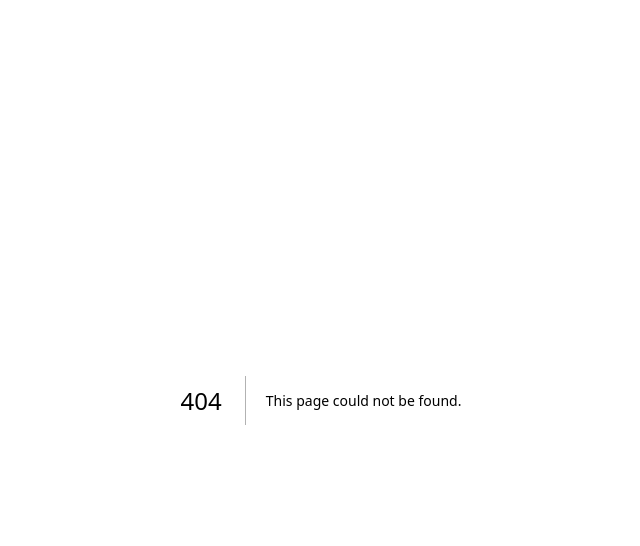
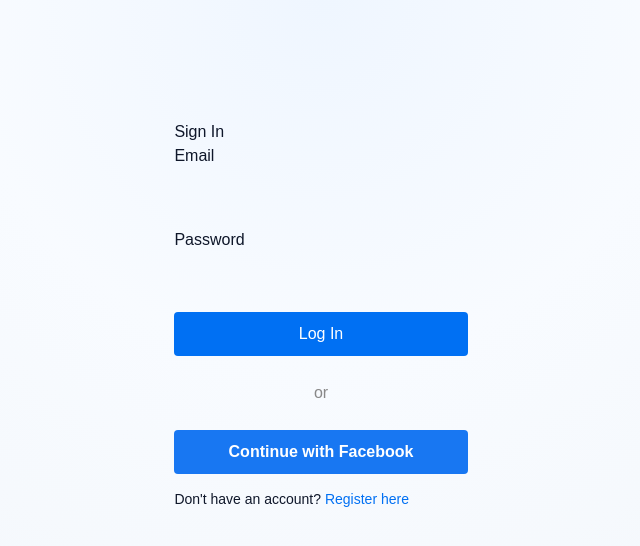
Before and after one commit to gabrieldragoscalin-hash/web_analyzer, a Next.js app in the folder frontend/: page /login in a window 1280 px wide. Before the commit this address had no page. Shown: the top 546 px of the page, without its empty margins (319-959 px from the left). Built offline with nearby package versions, Linux system fonts and the light colour scheme.

Commit message:
feat: Implemented auth through supabase

```diff
--- /dev/null
+++ b/frontend/src/app/auth/actions.ts
@@ -0,0 +1,65 @@
+'use server'
+
+import { revalidatePath } from 'next/cache'
+import { redirect } from 'next/navigation'
+import { createClient } from '@/utils/supabase/server'
+import { headers } from 'next/headers'
+
+export async function login(formData: FormData) {
+    const supabase = await createClient()
+
+    const email = formData.get('email') as string
+    const password = formData.get('password') as string
+
+    const { error } = await supabase.auth.signInWithPassword({ email, password })
+
+    if (error) {
+        return redirect('/login?error=' + encodeURIComponent(error.message))
+    }
+
+    revalidatePath('/', 'layout')
+    redirect('/dashboard')
+}
+
+export async function signup(formData: FormData) {
+    const supabase = await createClient()
+
+    const email = formData.get('email') as string
+    const password = formData.get('password') as string
+    const confirmPassword = formData.get('confirmPassword') as string
+
+    // Manual check to ensure passwords match before calling Supabase
+    if (password !== confirmPassword) {
+        return redirect('/register?error=' + encodeURIComponent("Passwords do not match."))
+    }
+
+    const { error } = await supabase.auth.signUp({ email, password })
+
+    if (error) {
+        return redirect('/register?error=' + encodeURIComponent(error.message))
+    }
+
+    revalidatePath('/', 'layout')
+    redirect('/')
+}
+
+export async function loginWithFacebook() {
+    const supabase = await createClient()
+    const origin = (await headers()).get('origin')
+
+    // Requests the Facebook OAuth URL from Supabase
+    const { data, error } = await supabase.auth.signInWithOAuth({
+        provider: 'facebook',
+        options: {
+            redirectTo: `${origin}/auth/callback`,
+        },
+    })
+
+    if (error) {
+        return redirect('/login?error=' + encodeURIComponent(error.message))
+    }
+
+    if (data.url) {
+        redirect(data.url) // Sends the user to Facebook to authorize
+    }
+}
--- /dev/null
+++ b/frontend/src/app/auth/callback/route.ts
@@ -0,0 +1,21 @@
+// frontend/src/app/auth/callback/route.ts
+import { NextResponse } from 'next/server'
+import { createClient } from '@/utils/supabase/server'
+
+export async function GET(request: Request) {
+    const { searchParams, origin } = new URL(request.url)
+    const code = searchParams.get('code')
+    // next parameter allows you to forward users to a specific page after authentication
+    const next = searchParams.get('next') ?? '/'
+
+    if (code) {
+        const supabase = await createClient()
+        const { error } = await supabase.auth.exchangeCodeForSession(code)
+        if (!error) {
+            return NextResponse.redirect(`${origin}${next}`)
+        }
+    }
+
+    // If code exchange fails, return user to login with an error flag
+    return NextResponse.redirect(`${origin}/login?error=OAuth exchange failed`)
+}
--- /dev/null
+++ b/frontend/src/app/login/page.tsx
@@ -0,0 +1,42 @@
+import { login, loginWithFacebook } from '../auth/actions'
+import Link from 'next/link'
+
+export default async function LoginPage({
+    searchParams,
+}: {
+    searchParams: Promise<{ error?: string }>
+}) {
+    const { error } = await searchParams
+
+    return (
+        <div style={{ maxWidth: '400px', margin: '100px auto', padding: '20px', fontFamily: 'sans-serif' }}>
+            <h2>Sign In</h2>
+            <form style={{ display: 'flex', flexDirection: 'column', gap: '15px' }}>
+                {error && <p style={{ color: 'red', fontSize: '14px' }}>{error}</p>}
+
+                <div>
+                    <label htmlFor="email">Email</label>
+                    <input id="email" name="email" type="email" required style={{ width: '100%', padding: '8px', marginTop: '5px' }} />
+                </div>
+
+                <div>
+                    <label htmlFor="password">Password</label>
+                    <input id="password" name="password" type="password" required style={{ width: '100%', padding: '8px', marginTop: '5px' }} />
+                </div>
+
+                <button formAction={login} style={{ padding: '10px', background: '#0070f3', color: 'white', border: 'none', borderRadius: '4px', cursor: 'pointer' }}>
+                    Log In
+                </button>
+
+                <div style={{ textAlign: 'center', color: '#888', margin: '10px 0' }}>or</div>
+                <button formAction={loginWithFacebook} style={{ padding: '10px', background: '#1877F2', color: 'white', border: 'none', borderRadius: '4px', cursor: 'pointer', fontWeight: 'bold' }}>
+                    Continue with Facebook
+                </button>
+            </form>
+
+            <p style={{ fontSize: '14px', marginTop: '15px' }}>
+                Don't have an account? <Link href="/register" style={{ color: '#0070f3' }}>Register here</Link>
+            </p>
+        </div>
+    )
+}
--- /dev/null
+++ b/frontend/src/app/register/page.tsx
@@ -0,0 +1,41 @@
+import { signup } from '../auth/actions'
+import Link from 'next/link'
+
+export default async function RegisterPage({
+    searchParams,
+}: {
+    searchParams: Promise<{ error?: string }>
+}) {
+    const { error } = await searchParams
+
+    return (
+        <div style={{ maxWidth: '400px', margin: '100px auto', padding: '20px', fontFamily: 'sans-serif' }}>
+            <h2>Create Account</h2>
+            <form style={{ display: 'flex', flexDirection: 'column', gap: '15px' }}>
+                {error && <p style={{ color: 'red', fontSize: '14px' }}>{error}</p>}
+
+                <div>
+                    <label htmlFor="email">Email</label>
+                    <input id="email" name="email" type="email" required style={{ width: '100%', padding: '8px', marginTop: '5px' }} />
+                </div>
+
+                <div>
+                    <label htmlFor="password">Password</label>
+                    <input id="password" name="password" type="password" required style={{ width: '100%', padding: '8px', marginTop: '5px' }} />
+                </div>
+
+                <div>
+                    <label htmlFor="confirmPassword">Confirm Password</label>
+                    <input id="confirmPassword" name="confirmPassword" type="password" required style={{ width: '100%', padding: '8px', marginTop: '5px' }} />
+                </div>
+
+                <button formAction={signup} style={{ padding: '10px', background: '#0070f3', color: 'white', border: 'none', borderRadius: '4px', cursor: 'pointer', marginTop: '10px' }}>
+                    Register
+                </button>
+            </form>
+            <p style={{ fontSize: '14px', marginTop: '15px' }}>
+                Already have an account? <Link href="/login" style={{ color: '#0070f3' }}>Log in</Link>
+            </p>
+        </div>
+    )
+}
--- /dev/null
+++ b/frontend/src/utils/supabase/server.ts
@@ -0,0 +1,27 @@
+import { createServerClient } from '@supabase/ssr'
+import { cookies } from 'next/headers'
+
+export async function createClient() {
+    const cookieStore = await cookies()
+
+    return createServerClient(
+        process.env.NEXT_PUBLIC_SUPABASE_URL!,
+        process.env.NEXT_PUBLIC_SUPABASE_ANON_KEY!,
+        {
+            cookies: {
+                getAll() {
+                    return cookieStore.getAll()
+                },
+                setAll(cookiesToSet) {
+                    try {
+                        cookiesToSet.forEach(({ name, value, options }) =>
+                            cookieStore.set(name, value, options)
+                        )
+                    } catch {
+                        // Can be safely ignored if you have middleware handling token refreshes
+                    }
+                },
+            },
+        }
+    )
+}
--- a/package.json
+++ b/package.json
@@ -1,5 +1,6 @@
 {
   "dependencies": {
-    "@supabase/supabase-js": "^2.107.0"
+    "@supabase/ssr": "^0.12.0",
+    "@supabase/supabase-js": "^2.108.1"
   }
 }
```
Also changed, not shown: 2 other files (tests, documents, lock files or other folders).
